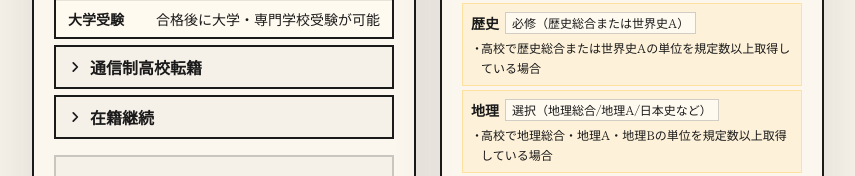
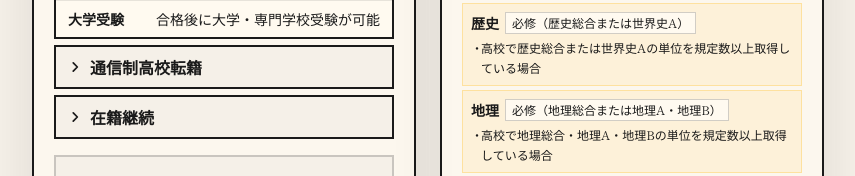
Before and after one commit to toutoutoubun/konin-2026, a Next.js app: page / in a window 1280 px wide. Shown: the part 2090-2266 px from the top of the page, without its empty margins (416-1271 px from the left). Built offline with nearby package versions, Linux system fonts and the light colour scheme; a web font is replaced by a local one.

Commit message:
Mark geography as required in exemption checks

```diff
--- a/data/exemptions.ts
+++ b/data/exemptions.ts
@@ -56,8 +56,8 @@ export const exemptionSubjects: ExemptionSubject[] = [
   {
     name: '地理',
     slug: 'geography',
-    category: 'select',
-    categoryLabel: '選択（地理総合/地理A/日本史など）',
+    category: 'required',
+    categoryLabel: '必修（地理総合または地理A・地理B）',
     exemptionConditions: [
       '高校で地理総合・地理A・地理Bの単位を規定数以上取得している場合',
     ],
```
